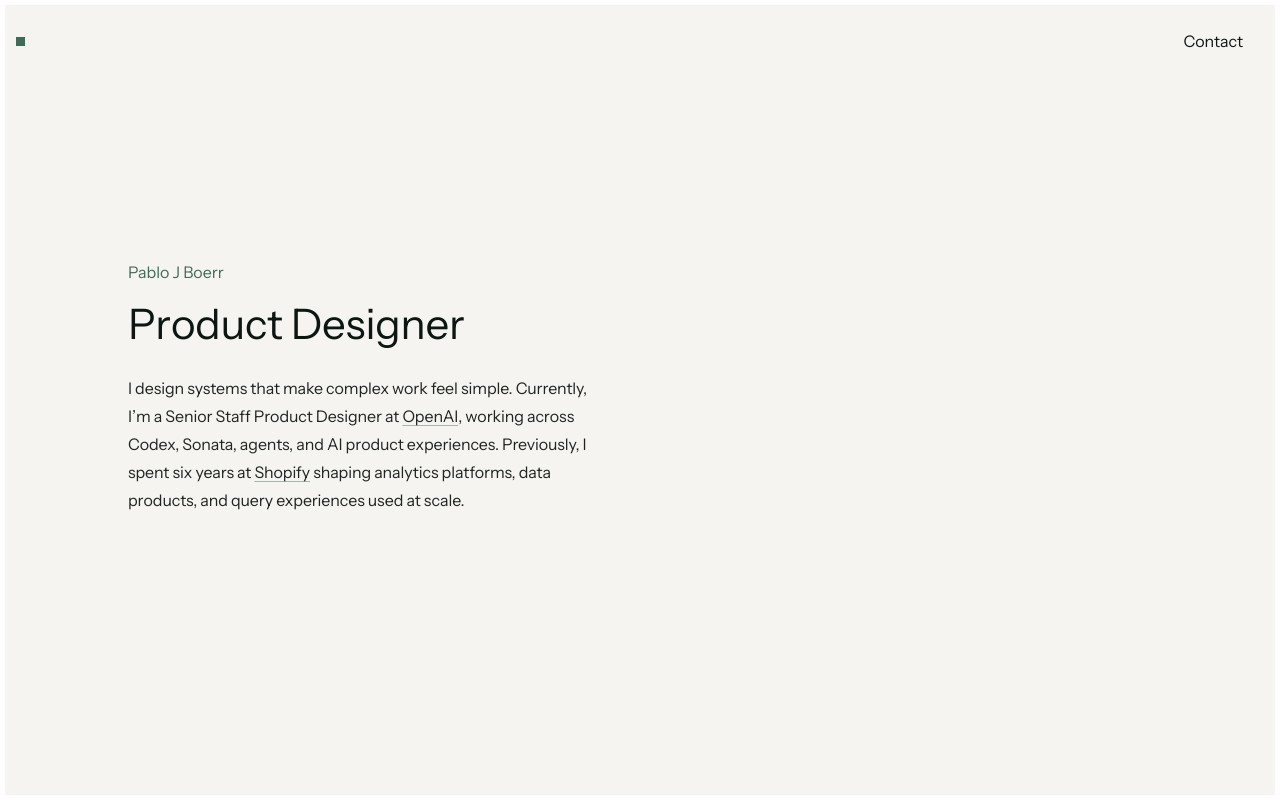
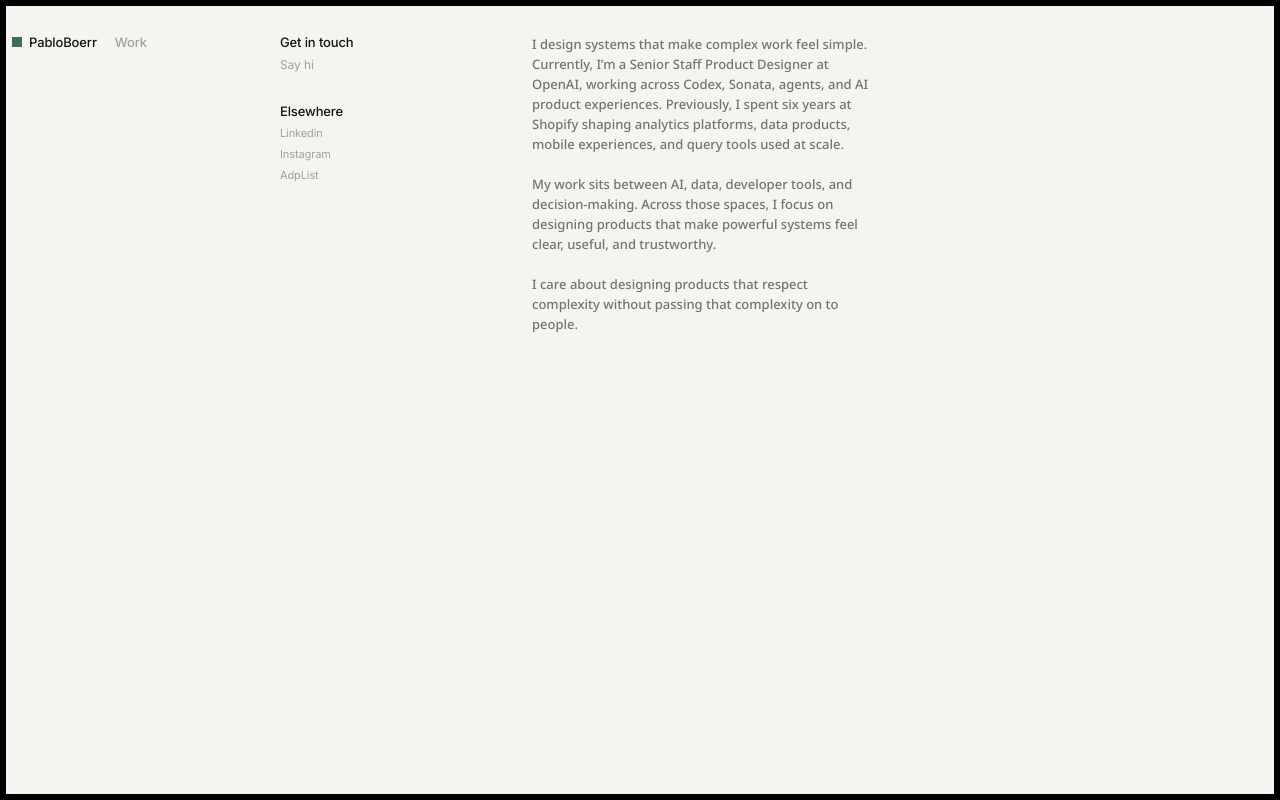
Before and after one commit to pabmtl/pabloboerr.design, a plain HTML site: page index.html in a window 1280 px wide. Drawn offline with Linux system fonts and the light colour scheme.

Commit message:
Rebuild homepage from Figma one-pager

```diff
--- a/css/style.css
+++ b/css/style.css
@@ -10,130 +10,158 @@
   margin: 0;
   min-height: 100vh;
   min-height: 100svh;
-  padding: 5px;
-  font-family: "Instrument Sans", "Instrument Sans Placeholder", Inter, sans-serif;
-  line-height: 1.5;
   color: #0C1712;
   background: #F6F4F1;
-  background-clip: content-box;
+  border: 6px solid #000;
+  font-family: Inter, system-ui, sans-serif;
+}
+
+a {
+  color: inherit;
+  text-decoration: none;
+}
+
+.page-shell {
+  display: grid;
+  grid-template-columns: 240px 240px minmax(300px, 345px);
+  column-gap: 12px;
+  align-items: start;
+  width: 100%;
+  min-height: calc(100svh - 12px);
+  padding: 28px 22px;
+}
+
+.site-nav {
+  display: flex;
+  align-items: flex-start;
+  gap: 7px;
+  min-width: 0;
+}
+
+.brand-mark {
+  display: block;
+  width: 10px;
+  height: 10px;
+  margin-left: -16px;
+  margin-top: 3px;
+  flex: 0 0 auto;
+  background: #3F6B58;
+}
+
+.brand-links {
+  display: flex;
+  gap: 18px;
+  min-width: 0;
+  font-size: 13px;
+  font-weight: 500;
+  line-height: 16px;
+  letter-spacing: -0.13px;
+  white-space: nowrap;
+}
+
+.brand-name {
+  color: #0C1712;
+}
+
+.nav-muted,
+.contact-group a,
+.contact-group p {
+  color: #A0A0A0;
+}
+
+.contact-panel {
   display: flex;
   flex-direction: column;
+  gap: 28px;
+  min-width: 0;
 }
 
-/* Header */
-.site-header {
-  display: flex;
-  align-items: center;
-  justify-content: space-between;
-  padding: 1.5rem 2rem 1.5rem 1px;
-  max-width: none;
-  margin: 0;
+.contact-group h2 {
+  margin: 0 0 4px;
+  color: #0C1712;
+  font-size: 13px;
+  font-weight: 500;
+  line-height: 16px;
+  letter-spacing: -0.13px;
 }
 
-.logo-mark {
+.contact-group a,
+.contact-group p {
   display: block;
-  width: 9px;
-  height: 9px;
-  margin-left: 10px;
-  background: #3F6B58;
-  text-decoration: none;
-  border-radius: 0;
+  margin: 0;
+  font-size: 12px;
+  font-weight: 400;
+  line-height: 21px;
+  letter-spacing: -0.12px;
 }
 
-.nav {
-  display: flex;
-  gap: 2.5rem;
-}
-
-.nav a {
-  font-size: 1rem;
-  font-weight: 400;
-  color: #0C1712;
-  text-decoration: none;
+.contact-group a {
   transition: color 0.2s ease;
 }
 
-.nav a:hover {
+.contact-group a:hover {
   color: #3F6B58;
 }
 
-/* Main */
-main {
-  flex: 1;
-  width: 100%;
-  max-width: 1200px;
-  margin: 0 auto;
-  padding: 0 5.5rem 6rem;
-  min-height: 0;
-  display: flex;
-  flex-direction: column;
-  justify-content: center;
+.elsewhere p {
+  font-size: 11px;
+  letter-spacing: -0.11px;
 }
 
-@media (max-width: 768px) {
-  main {
-    padding: 0 2rem 4rem;
+.about-copy {
+  width: 100%;
+  max-width: 345px;
+  color: #737373;
+  font-family: "Noto Sans", Inter, system-ui, sans-serif;
+  font-size: 13px;
+  font-weight: 500;
+  line-height: 20px;
+}
+
+.about-copy p {
+  margin: 0 0 20px;
+}
+
+.about-copy p:last-child {
+  margin-bottom: 0;
+}
+
+@media (max-width: 820px) {
+  body {
+    border-width: 5px;
+  }
+
+  .page-shell {
+    grid-template-columns: 1fr;
+    row-gap: 40px;
+    min-height: calc(100svh - 10px);
+    padding: 26px 20px 44px;
+  }
+
+  .site-nav {
+    justify-content: space-between;
+  }
+
+  .brand-links {
+    width: 100%;
+    justify-content: space-between;
+  }
+
+  .contact-panel {
+    gap: 24px;
+  }
+
+  .about-copy {
+    max-width: 420px;
   }
 }
 
 @media (max-height: 500px) and (orientation: landscape) {
   body {
-    padding: 0;
+    border: 0;
+  }
+
+  .page-shell {
+    min-height: 100svh;
   }
 }
-
-/* Hello */
-.hello {
-  max-width: 480px;
-  margin-left: 0;
-}
-
-.hello-heading {
-  margin-bottom: 1.5rem;
-}
-
-.hello-name {
-  color: #3F6B58;
-  font-family: "Instrument Sans", "Instrument Sans Placeholder", Inter, sans-serif;
-  font-size: 16px;
-  font-style: normal;
-  font-weight: 300;
-  line-height: 20px;
-  margin: 0 0 1rem;
-}
-
-.hello-title {
-  color: #0C1712;
-  font-family: "Instrument Sans", "Instrument Sans Placeholder", Inter, sans-serif;
-  font-size: 42px;
-  font-style: normal;
-  font-weight: 300;
-  line-height: normal;
-  letter-spacing: -0.21px;
-  margin: 0 0 0.5rem;
-}
-
-.hello-description {
-  color: #1E2420;
-  font-family: "Instrument Sans", "Instrument Sans Placeholder", Inter, sans-serif;
-  font-size: 16px;
-  font-style: normal;
-  font-weight: 400;
-  line-height: 28px;
-  letter-spacing: -0.08px;
-  margin: 0;
-}
-
-.hello-description a {
-  color: #1E2420;
-  text-decoration-line: underline;
-  text-decoration-color: rgba(63, 107, 88, 0.45);
-  text-decoration-thickness: 1px;
-  text-underline-offset: 3px;
-  transition: color 0.2s ease, text-decoration-color 0.2s ease;
-}
-
-.hello-description a:hover {
-  color: #3F6B58;
-  text-decoration-color: #3F6B58;
-}
--- a/index.html
+++ b/index.html
@@ -6,28 +6,42 @@
   <title>Pablo Boerr – Senior Staff Product Designer at OpenAI</title>
   <link rel="preconnect" href="https://fonts.googleapis.com">
   <link rel="preconnect" href="https://fonts.gstatic.com" crossorigin>
-  <link href="https://fonts.googleapis.com/css2?family=Instrument+Sans:ital,wght@0,300;0,400;0,500;0,600;0,700;1,400&family=Inter:wght@400;500;600;700&display=swap" rel="stylesheet">
-  <link rel="stylesheet" href="css/style.css?v=responsive-page-frame">
+  <link href="https://fonts.googleapis.com/css2?family=Inter:wght@400;500&family=Noto+Sans:wght@500&display=swap" rel="stylesheet">
+  <link rel="stylesheet" href="css/style.css?v=figma-one-pager">
 </head>
 <body>
-  <header class="site-header">
-    <a href="/" class="logo-mark" aria-label="Pablo Boerr home"></a>
-    <nav class="nav">
-      <a href="#" class="contact-link" aria-label="Contact by email">Contact</a>
-    </nav>
-  </header>
+  <main class="page-shell" aria-label="Pablo Boerr portfolio homepage">
+    <header class="site-nav" aria-label="Primary">
+      <a href="/" class="brand-mark" aria-label="Pablo Boerr home"></a>
+      <div class="brand-links">
+        <a href="/" class="brand-name">PabloBoerr</a>
+        <span class="nav-muted" aria-disabled="true">Work</span>
+      </div>
+    </header>
 
-  <main>
-    <section id="hello" class="hello">
-      <div class="hello-heading">
-        <h1 class="hello-name">Pablo J Boerr</h1>
-        <p class="hello-title">Product Designer</p>
-      </div>
-      <p class="hello-description">
-        I design systems that make complex work feel simple. Currently, I’m a Senior Staff Product Designer at <a href="https://openai.com" target="_blank" rel="noopener noreferrer">OpenAI</a>, working across Codex, Sonata, agents, and AI product experiences. Previously, I spent six years at <a href="https://www.shopify.com" target="_blank" rel="noopener noreferrer">Shopify</a> shaping analytics platforms, data products, and query experiences used at scale.
-      </p>
+    <aside class="contact-panel" aria-label="Contact and elsewhere">
+      <section class="contact-group">
+        <h2>Get in touch</h2>
+        <a href="#" class="contact-link">Say hi</a>
+      </section>
+
+      <section class="contact-group elsewhere">
+        <h2>Elsewhere</h2>
+        <p>Linkedin</p>
+        <p>Instagram</p>
+        <p>AdpList</p>
+      </section>
+    </aside>
+
+    <section class="about-copy" aria-label="About Pablo Boerr">
+      <p>I design systems that make complex work feel simple. Currently, I’m a Senior Staff Product Designer at OpenAI, working across Codex, Sonata, agents, and AI product experiences. Previously, I spent six years at Shopify shaping analytics platforms, data products, mobile experiences, and query tools used at scale.</p>
+
+      <p>My work sits between AI, data, developer tools, and decision-making. Across those spaces, I focus on designing products that make powerful systems feel clear, useful, and trustworthy.</p>
+
+      <p>I care about designing products that respect complexity without passing that complexity on to people.</p>
     </section>
   </main>
+
   <script>
     (function() {
       var contact = document.querySelector('.contact-link');
```
